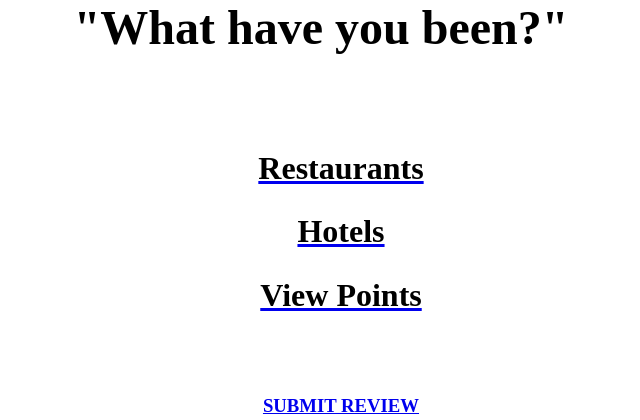
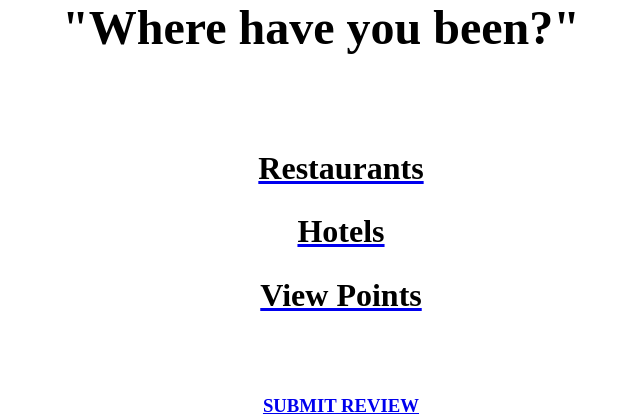
Before and after one commit to cliftongsam/review-creations, a PHP site: page /userchoice1.php in a window 1280 px wide. Shown: the top 420 px of the page, without its empty margins (319-959 px from the left). Run offline with PHP 8.4, Linux system fonts and the light colour scheme.

Commit message:
changed where have you been

```diff
--- a/userchoice1.php
+++ b/userchoice1.php
@@ -4,7 +4,7 @@
 </head>
 <body  bgcolor="white">
 <center>
-    <h1> "What have you been?" </h1>
+    <h1> "Where have you been?" </h1>
     <br>
     <br>
 
```
